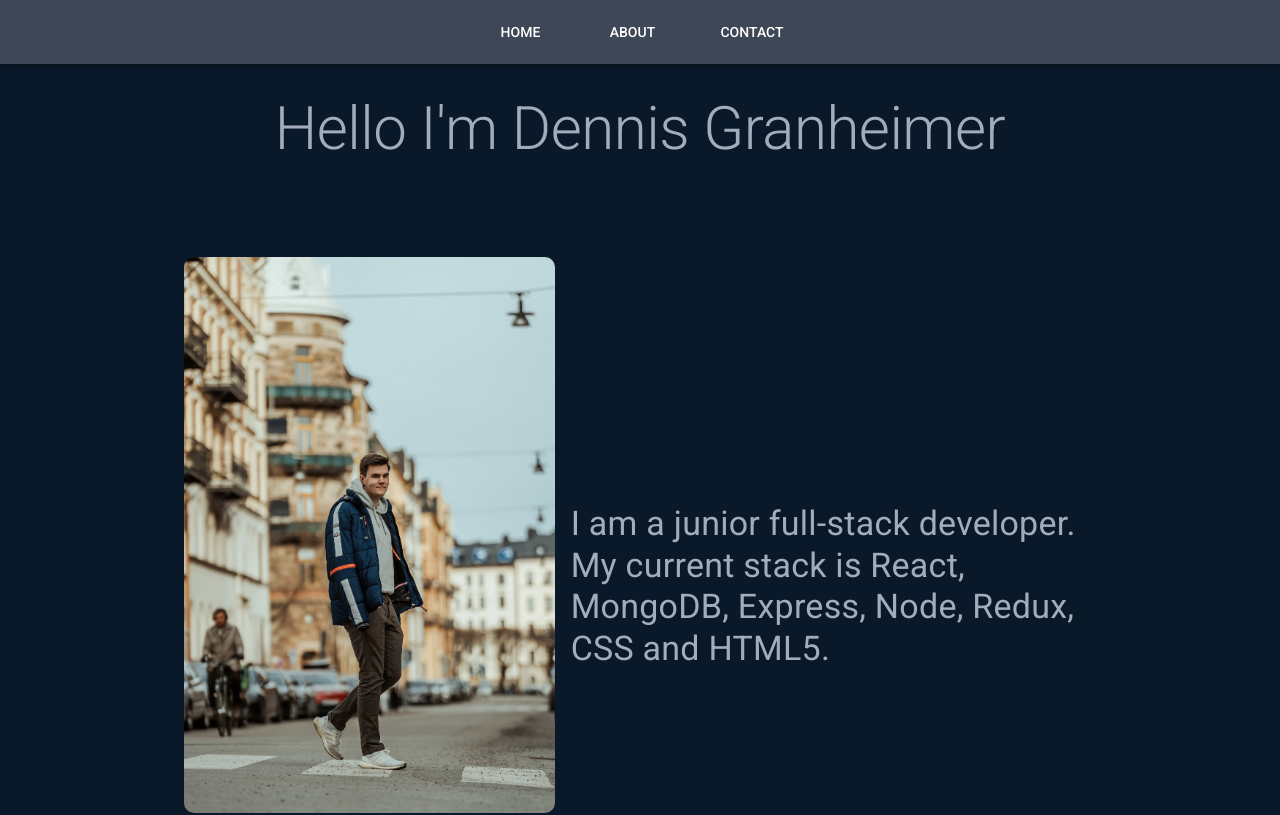
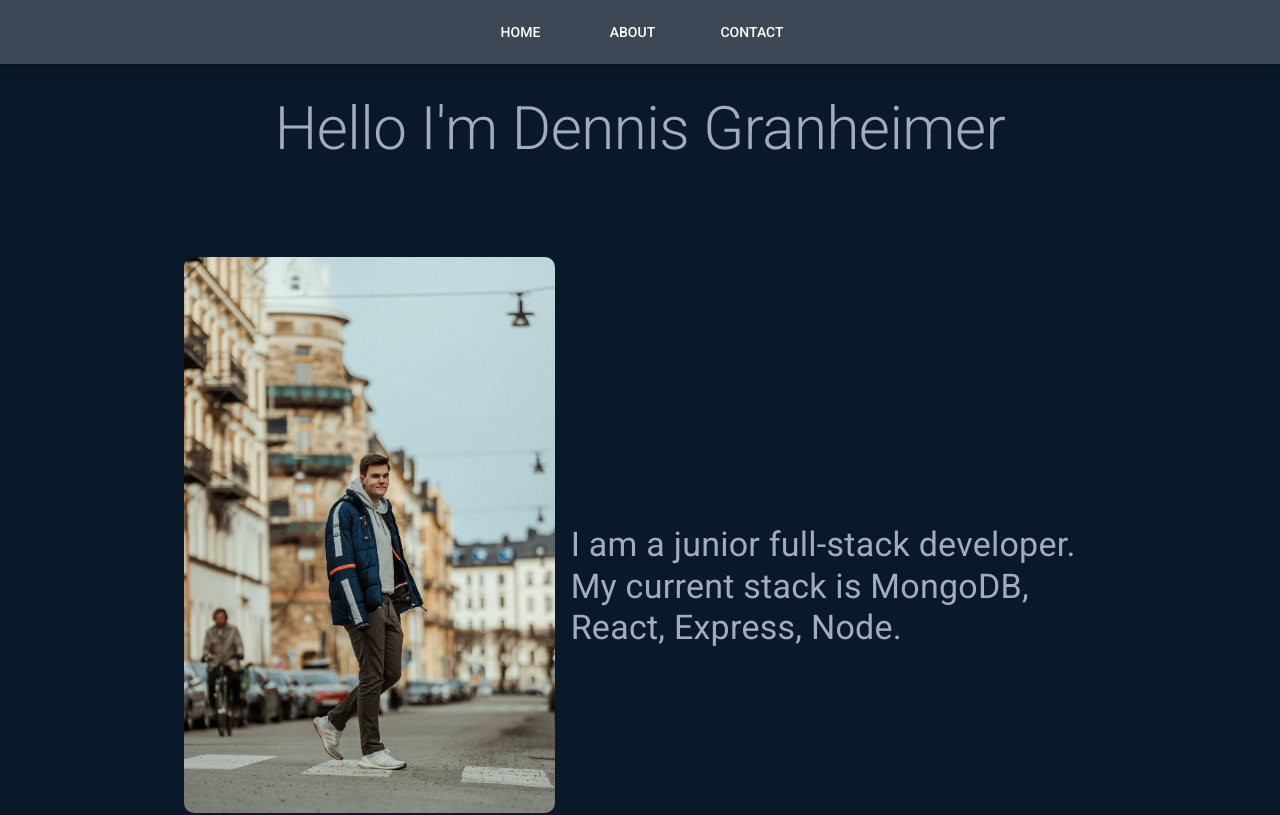
Before and after one commit to TheUnseenBug/Portfolio, a React (Create React App) app: page /About in a window 1280 px wide. Shown: the top 815 px of the page. Built offline with nearby package versions, Linux system fonts and the light colour scheme.

Commit message:
Changed text in about

```diff
--- a/src/Component/About.jsx
+++ b/src/Component/About.jsx
@@ -43,8 +43,8 @@ function About() {
             }}
           >
             <Typography variant="h4">
-              I am a junior full-stack developer. My current stack is React,
-              MongoDB, Express, Node, Redux, CSS and HTML5.
+              I am a junior full-stack developer. My current stack is MongoDB,
+              React, Express, Node.
             </Typography>
           </Grid>
           <Grid item xs={12}>
```
